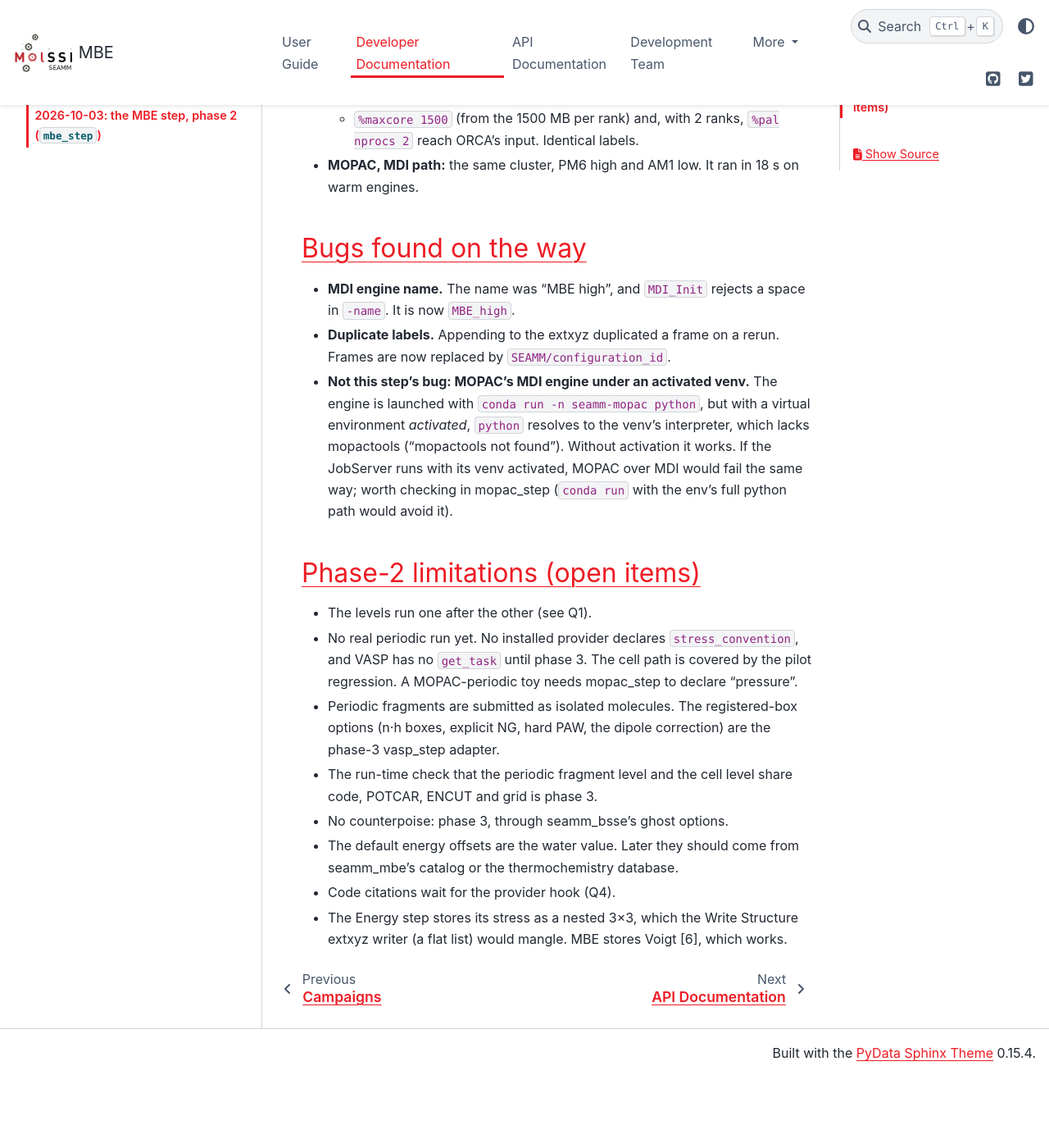
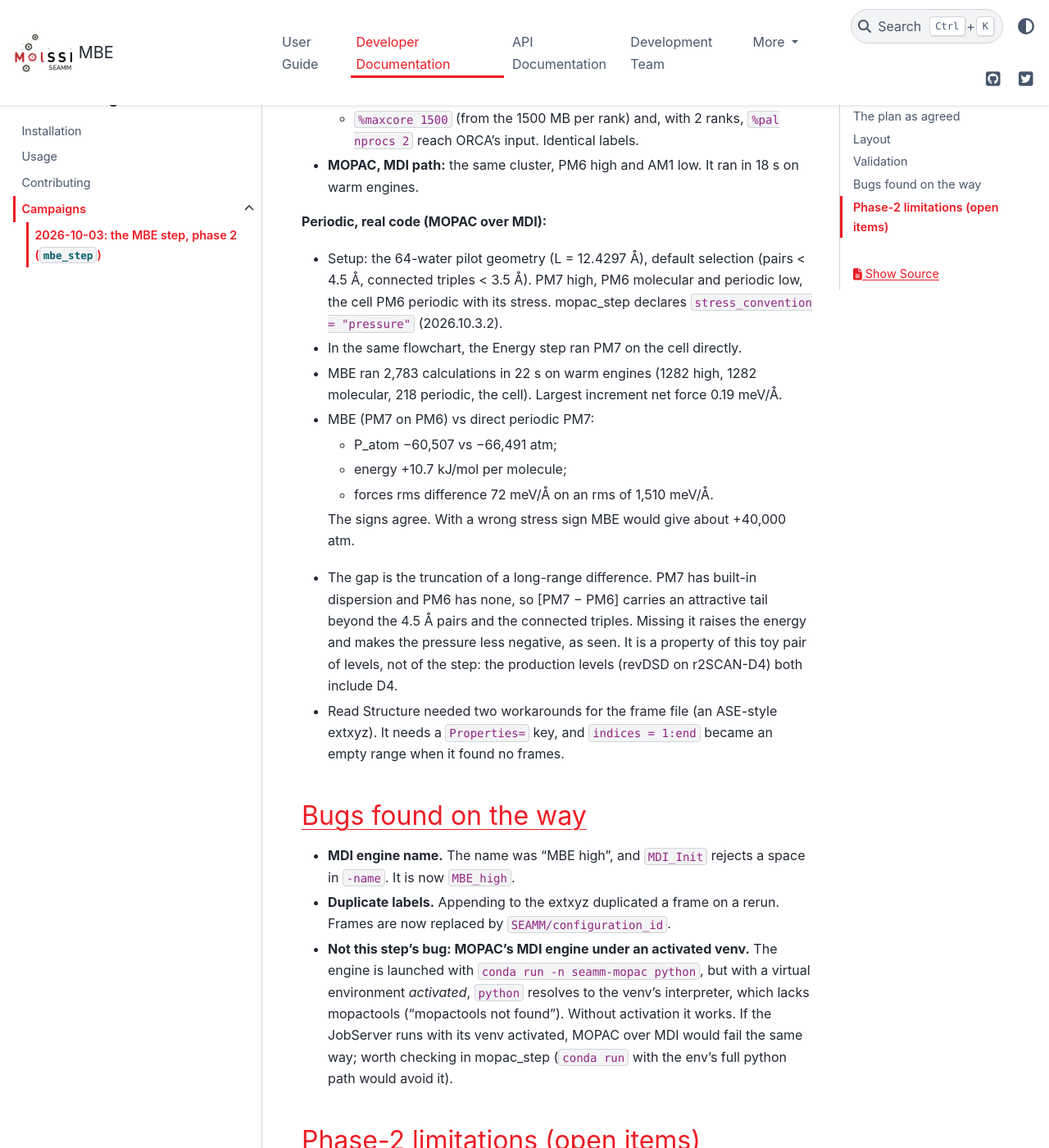
Before and after one commit to molssi-seamm/mbe_step, a Sphinx documentation site: the page built from docs/developer_guide/campaigns/2026-10-03/index.rst, in a window 1280 px wide and 1400 px high, scrolled down 3035 px. Shown: the whole window at 82% size. Built offline with Sphinx 7.4.7 and the PyData theme 0.15.4, drawn with Linux system fonts in a browser that asks for light colours; pages that are not in the unit, such as notebooks, are missing from menus; before the commit the page ends 4348 px from its top, so only the background shows below that; some of the changed text lies outside the part shown.

Commit message:
Notes: the periodic MOPAC check
Co-Authored-By: Claude Opus 5.5 <noreply@anthropic.com>

```diff
--- a/docs/developer_guide/campaigns/2026-10-03/index.rst
+++ b/docs/developer_guide/campaigns/2026-10-03/index.rst
@@ -113,6 +113,33 @@ copies of ``orca.ini`` and ``mopac.ini``:
 - **MOPAC, MDI path:** the same cluster, PM6 high and AM1 low. It ran in
   18 s on warm engines.
 
+**Periodic, real code (MOPAC over MDI):**
+
+- Setup: the 64-water pilot geometry (L = 12.4297 Å), default selection
+  (pairs < 4.5 Å, connected triples < 3.5 Å). PM7 high, PM6 molecular and
+  periodic low, the cell PM6 periodic with its stress. mopac_step declares
+  ``stress_convention = "pressure"`` (2026.10.3.2).
+- In the same flowchart, the Energy step ran PM7 on the cell directly.
+- MBE ran 2,783 calculations in 22 s on warm engines (1282 high, 1282
+  molecular, 218 periodic, the cell). Largest increment net force 0.19 meV/Å.
+- MBE (PM7 on PM6) vs direct periodic PM7:
+
+  - P_atom −60,507 vs −66,491 atm;
+  - energy +10.7 kJ/mol per molecule;
+  - forces rms difference 72 meV/Å on an rms of 1,510 meV/Å.
+
+  The signs agree. With a wrong stress sign MBE would give about +40,000
+  atm.
+- The gap is the truncation of a long-range difference. PM7 has built-in
+  dispersion and PM6 has none, so [PM7 − PM6] carries an attractive tail
+  beyond the 4.5 Å pairs and the connected triples. Missing it raises the
+  energy and makes the pressure less negative, as seen. It is a property of
+  this toy pair of levels, not of the step: the production levels (revDSD on
+  r2SCAN-D4) both include D4.
+- Read Structure needed two workarounds for the frame file (an ASE-style
+  extxyz). It needs a ``Properties=`` key, and ``indices = 1:end`` became an
+  empty range when it found no frames.
+
 Bugs found on the way
 =====================
 
@@ -132,10 +159,9 @@ Phase-2 limitations (open items)
 ================================
 
 - The levels run one after the other (see Q1).
-- No real periodic run yet. No installed provider declares
-  ``stress_convention``, and VASP has no ``get_task`` until phase 3. The cell
-  path is covered by the pilot regression. A MOPAC-periodic toy needs mopac_step
-  to declare "pressure".
+- The only real-code periodic check is the MOPAC toy above. VASP has no
+  ``get_task`` until phase 3; the pilot regression covers the production
+  numbers.
 - Periodic fragments are submitted as isolated molecules. The registered-box
   options (n·h boxes, explicit NG, hard PAW, the dipole correction) are the
   phase-3 vasp_step adapter.
```
